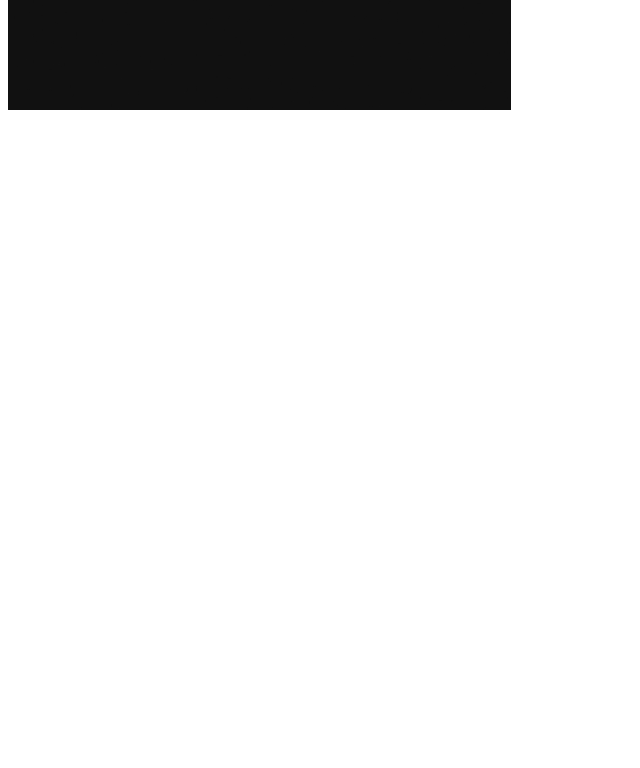
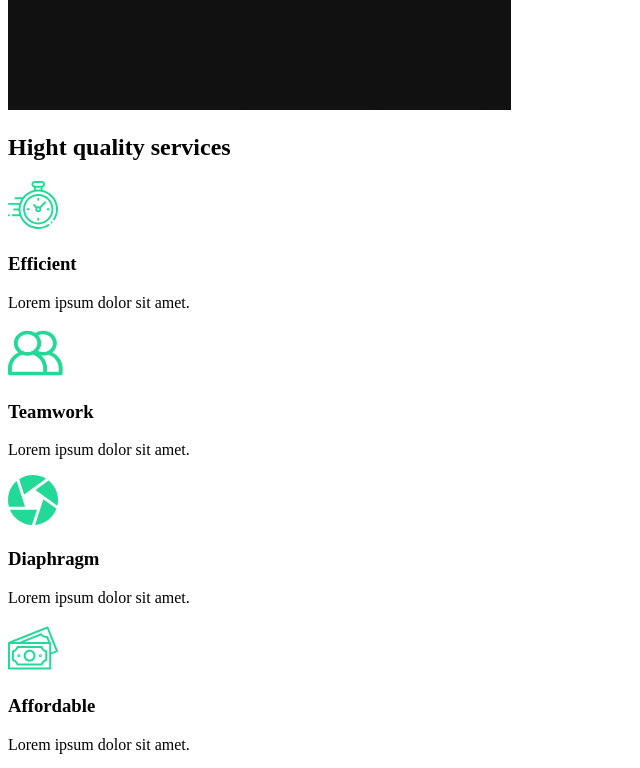
Before and after one commit to paaulapereira/react-capture, a React (Create React App) app: page / in a window 1280 px wide. Shown: the part 860-1628 px from the top of the page, without its empty margins (0-640 px from the left). Before the commit the page ends 982 px from the top, so only its background shows below. Built offline with nearby package versions, Linux system fonts and the light colour scheme.

Commit message:
services section

```diff
--- /dev/null
+++ b/src/components/ServicesSection.js
@@ -0,0 +1,54 @@
+import React from "react";
+//import icons
+import clock from "../img/clock.svg";
+import diaphragm from "../img/diaphragm.svg";
+import money from "../img/money.svg";
+import teamwork from "../img/teamwork.svg";
+import home2 from "../img/home2.png";
+
+const ServicesSection = () => {
+  return (
+    <div className="services">
+      <div className="description">
+        <h2>
+          Hight <span>quality </span>services
+        </h2>
+        <div className="cards">
+          <div className="card">
+            <div className="icon">
+              <img src={clock} alt="icon" />
+              <h3>Efficient</h3>
+            </div>
+            <p>Lorem ipsum dolor sit amet.</p>
+          </div>
+          <div className="card">
+            <div className="icon">
+              <img src={teamwork} alt="icon" />
+              <h3>Teamwork</h3>
+            </div>
+            <p>Lorem ipsum dolor sit amet.</p>
+          </div>
+          <div className="card">
+            <div className="icon">
+              <img src={diaphragm} alt="icon" />
+              <h3>Diaphragm</h3>
+            </div>
+            <p>Lorem ipsum dolor sit amet.</p>
+          </div>
+          <div className="card">
+            <div className="icon">
+              <img src={money} alt="icon" />
+              <h3>Affordable</h3>
+            </div>
+            <p>Lorem ipsum dolor sit amet.</p>
+          </div>
+        </div>
+      </div>
+      <div className="image">
+        <img src={home2} alt="camera" />
+      </div>
+    </div>
+  );
+};
+
+export default ServicesSection;
--- a/src/pages/AboutUs.js
+++ b/src/pages/AboutUs.js
@@ -1,9 +1,15 @@
 import React from "react";
 //import page components
 import AboutSection from "../components/AboutSection";
+import ServicesSection from "../components/ServicesSection";
 
 const AboutUs = () => {
-  return <AboutSection />;
+  return (
+    <>
+      <AboutSection />
+      <ServicesSection />
+    </>
+  );
 };
 
 export default AboutUs;
```
